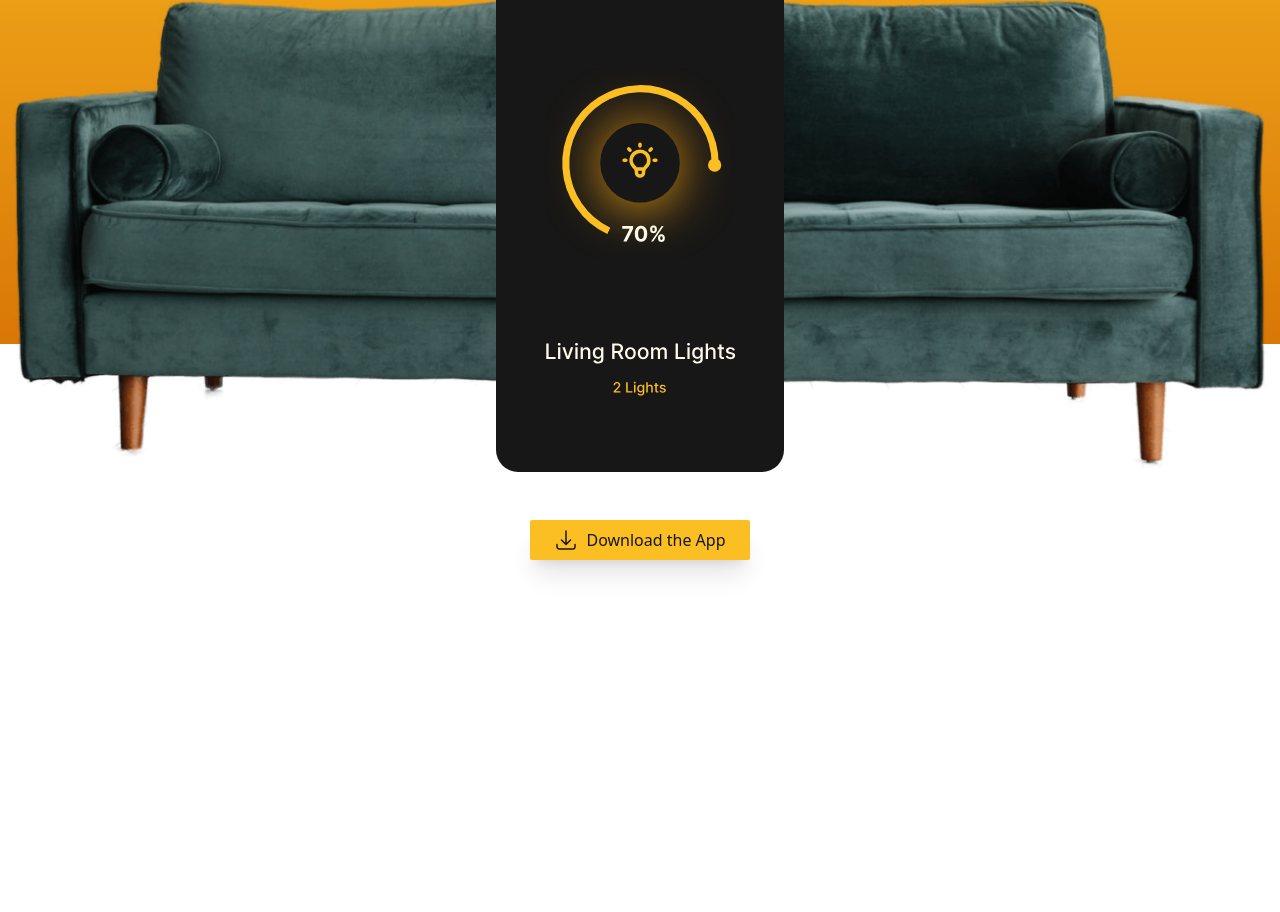
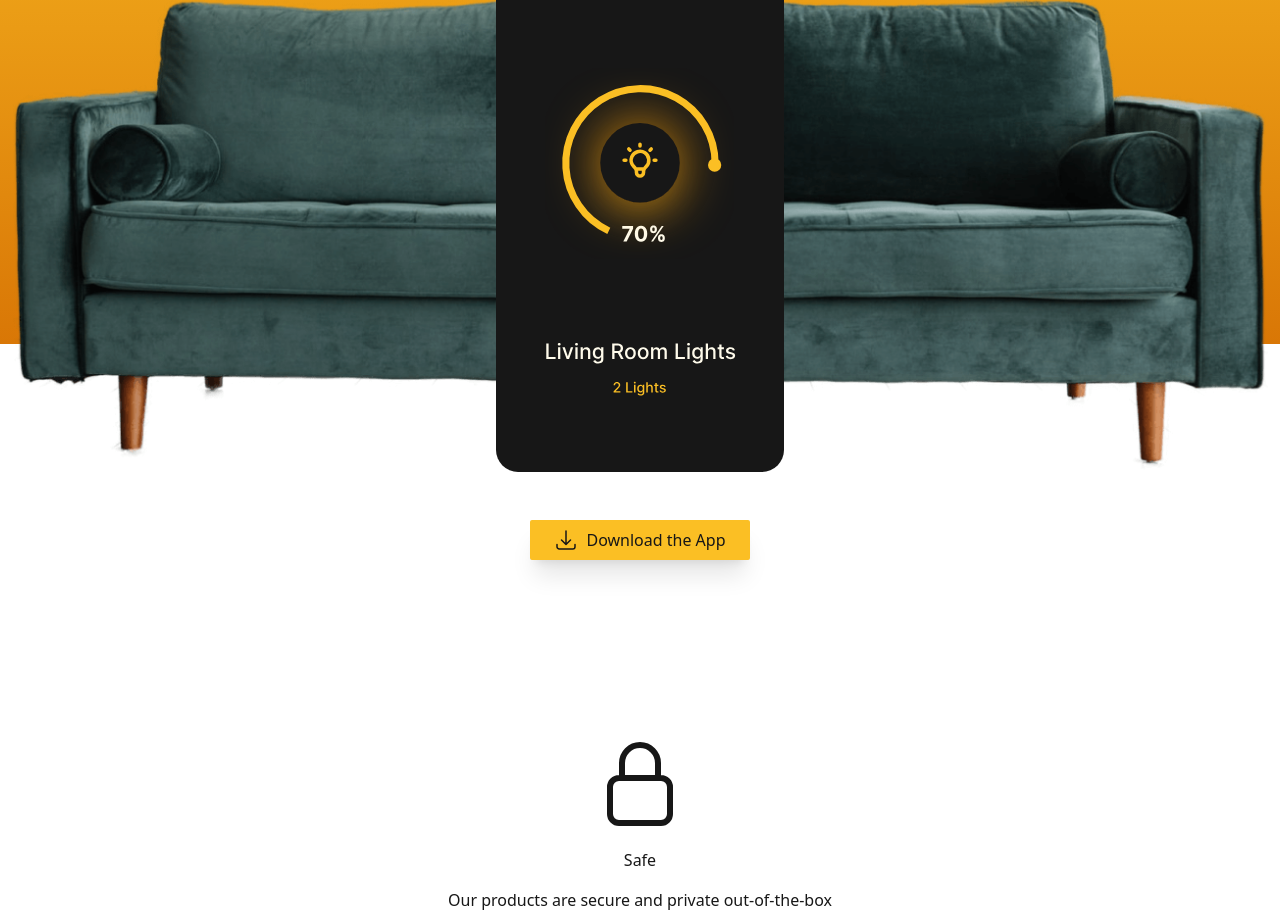
Before and after one commit to Yuy-1/Modern_Landing_Page, a website built with Vite: page Modern-landing-page/index.html in a window 1280 px wide. Shown: the part 412-1324 px from the top of the page. Before the commit the page ends 1148 px from the top, so only its background shows below. Built offline with nearby package versions, Linux system fonts and the light colour scheme.

Commit message:
add lock icon set css for the body card container divs

```diff
--- a/Modern-landing-page/index.html
+++ b/Modern-landing-page/index.html
@@ -214,11 +214,30 @@
     </a>
     <section aria-labelledby="qualities" class="relative">
       <h2 id="qualities" class="sr-only">Our Qualities</h2>
-      <div class="container">
-        <div class="grid">
+      <div class="container
+      mx-auto
+      max-w-5xl
+      flex
+      gap-12
+      flex-wrap
+      items-start
+      justify-center
+      md:justify-between
+      ">
+        <div class="grid
+        gap-4
+        justify-items-center
+        text-center
+        md:flex-1
+        ">
           <div>
-
+            <svg xmlns="http://www.w3.org/2000/svg" fill="none" viewBox="0 0 24 24" stroke-width="1.5"
+                 stroke="currentColor" class="w-24 h-24">
+              <path stroke-linecap="round" stroke-linejoin="round" d="M16.5 10.5V6.75a4.5 4.5 0 10-9 0v3.75m-.75 11.25h10.5a2.25 2.25 0 002.25-2.25v-6.75a2.25 2.25 0 00-2.25-2.25H6.75a2.25 2.25 0 00-2.25 2.25v6.75a2.25 2.25 0 002.25 2.25z" />
+            </svg>
           </div>
+          <h3>Safe</h3>
+          <p>Our products are secure and private out-of-the-box</p>
         </div>
       </div>
     </section>
```
